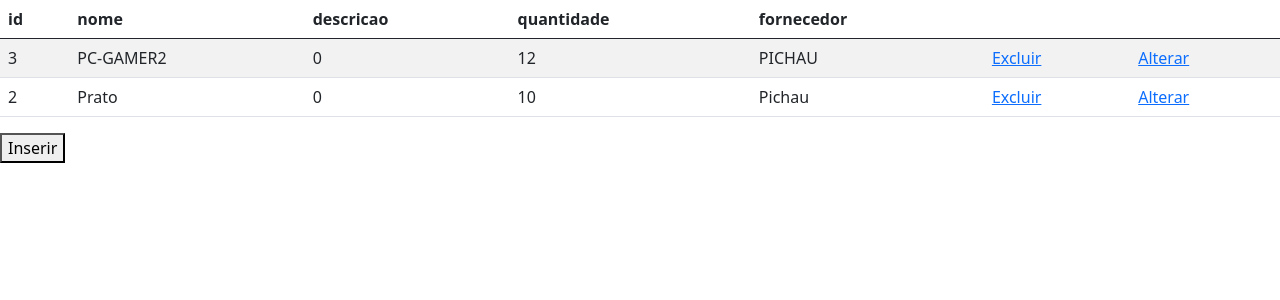
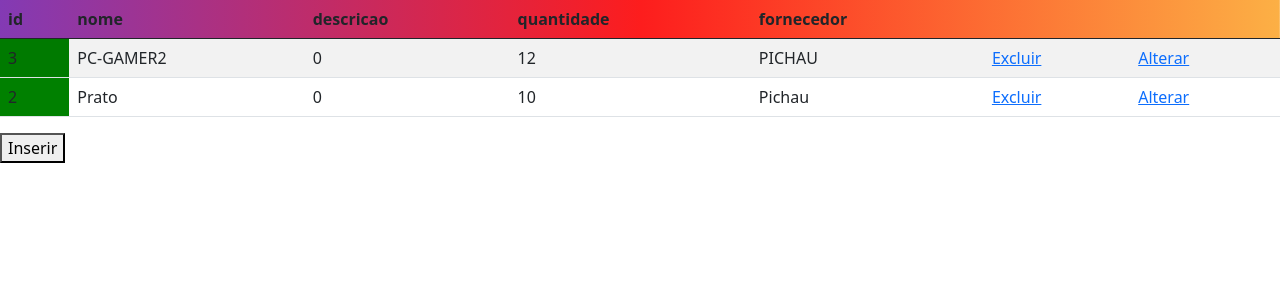
Before and after one commit to CaioPadovani/clientregister, a PHP site: page /homeprodutos.php in a window 1280 px wide. Shown: the top 300 px of the page. Run offline with PHP 8.4, Linux system fonts and the light colour scheme; data comes from the database, SQL or seed files in the repository.

Commit message:
change styles homeprodutos and homeclientes

```diff
--- a/homeprodutos.php
+++ b/homeprodutos.php
@@ -8,6 +8,17 @@
   crossorigin="anonymous"></script>
 </head>
 <body>
+<style>
+thead{
+	background: rgb(131,58,180);
+	background: linear-gradient(90deg, rgba(131,58,180,1) 0%, rgba(253,29,29,1) 50%, rgba(252,176,69,1) 100%);
+}
+#nome{
+	background-color: green;
+
+}
+
+</style>
 <?php
 	require_once 'produtos.php';
 	$student = new produtos();
@@ -23,7 +34,7 @@
 	echo "</thead>";
 	foreach($resp as $linha){
 		echo "<tr>";
-		echo "<td>".$linha['id']."</td>";
+		echo "<td id='nome'>".$linha['id']."</td>";
 		echo "<td>".$linha['nome']."</td>";
 		echo "<td>".$linha['descricao']."</td>";
 		echo "<td>".$linha['quantidade']."</td>";
--- a/index.php
+++ b/index.php
@@ -6,6 +6,12 @@
     <script src="https://cdn.jsdelivr.net/npm/bootstrap@5.0.0-beta3/dist/js/bootstrap.bundle.min.js" integrity="sha384-JEW9xMcG8R+pH31jmWH6WWP0WintQrMb4s7ZOdauHnUtxwoG2vI5DkLtS3qm9Ekf" crossorigin="anonymous"></script>
     <script src="https://code.jquery.com/jquery-3.6.0.min.js" integrity="sha256-/xUj+3OJU5yExlq6GSYGSHk7tPXikynS7ogEvDej/m4=" crossorigin="anonymous"></script>
 </head>
+<style>
+li {
+    background-color: red;
+    height: 100px;
+}
+</style>
 
 <body>
     <?php
--- a/inserir2.php
+++ b/inserir2.php
@@ -10,14 +10,14 @@
 			?>
 			<script>
 			   window.alert("Produto inserido com sucesso!");
-			   window.location.href="./index.php";
+			   window.location.href="./homeprodutos.php";
 			</script>
 			<?php
 		}else{
 			?>
 			<script>
 			   window.alert("Erro ao inserir o Produto!");
-			   window.location.href="./index.php";
+			   window.location.href="./homeprodutos.php";
 			</script>
 			<?php
 		}
--- a/produtos.php
+++ b/produtos.php
@@ -37,13 +37,13 @@
 		public function getFornecedor(){
 			return $this->fornecedor;
 		}
-		public function imprime(){
+		/*public function imprime(){
 			echo "id=".$this->id."<br>";
 			echo "nome=".$this->nome."<br>";
 			echo "descricao=".$this->descricao."<br>";
 			echo "quantidade=".$this->quantidade."<br>";
 			echo "fornecedor=".$this->fornecedor."<br>";
-		}
+		}*/
 		public function inserir(){
 			$conectado= new conexao();
 			$st=$conectado->conn->prepare(
```
Also changed, not shown: homeclientes.php (+7 -1 lines).
